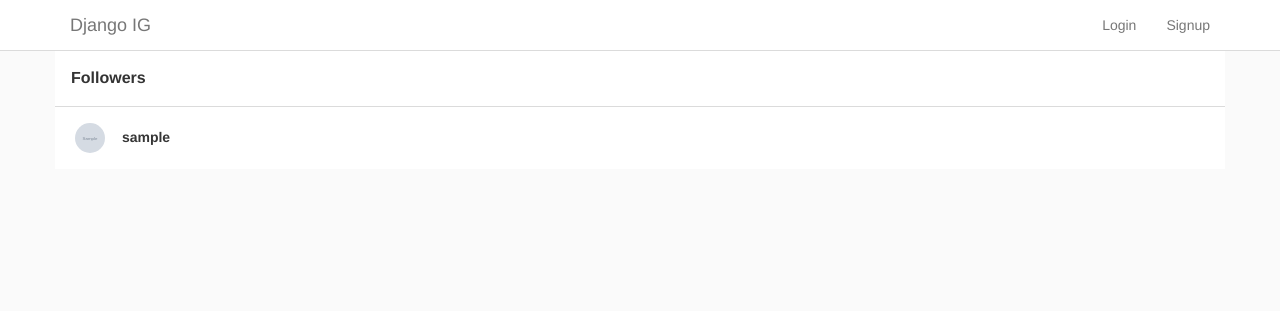
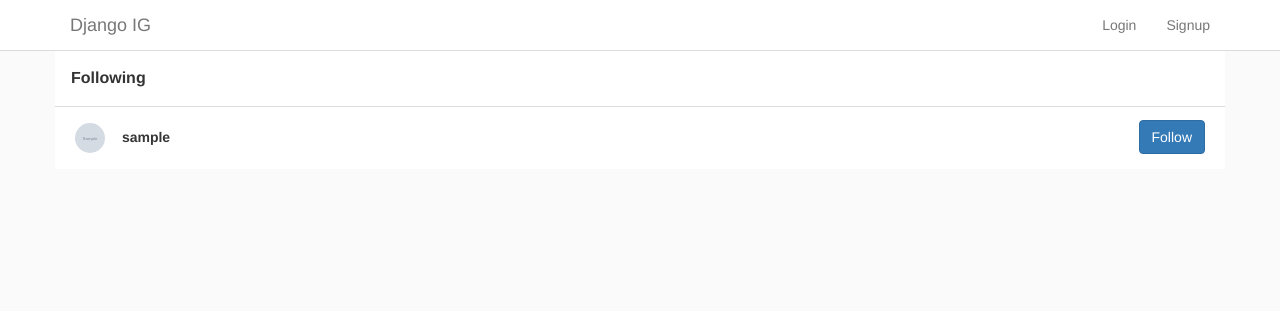
Before and after one commit to andyalam/django_instagram, a Django app: a page that uses feeds/templates/feeds/follow_list.html in a window 1280 px wide. Shown: the top 311 px of the page. Run offline with Django 3.2, Linux system fonts and the light colour scheme; tables that the repository leaves empty hold one stand-in row (values such as "Sample post"); grey boxes marked "Sample" are stand-in pictures; some libraries are stand-ins or nearby versions.

Commit message:
working on follow/unfollow button toggles and ajax views

```diff
--- a/feeds/templates/feeds/follow_list.html
+++ b/feeds/templates/feeds/follow_list.html
@@ -5,16 +5,20 @@
 {% block content %}
 <div class="follow__wrapper row">
   <div class="follow__heading">
-    Followers
+    {{ header }}
   </div>
   {% for profile in profiles %}
-    <div class="follow__card">
+    <div class="follow__card" id="{{ profile.pk }}">
       {% if profile.profile_pic %}
         <img class="picture-circle--small" src="{{ profile.profile_pic.url }}">
       {% else %}
         <img class="picture-circle--small" src="{% static 'images/profile_placeholder.jpg' %}">
       {% endif %}
       <a href="{% url 'profile' profile.user.username %}">{{ profile.user.username }}</a>
+
+      <div class="follow-toggle__container">
+        <button class="btn btn-primary follow-user">Follow</button>
+      </div>
     </div>
   {% endfor %}
 </div>
--- a/feeds/urls.py
+++ b/feeds/urls.py
@@ -16,4 +16,6 @@ urlpatterns = [
     url(r'^post/$', views.post_picture, name='post_picture'),
     url(r'^like/$', views.add_like, name='like'),
     url(r'^comment/$', views.add_comment, name='comment'),
+    url(r'^follow/$', views.follow, name='follow'),
+    url(r'^unfollow/$', views.unfollow, name='unfollow'),
 ]
--- a/feeds/views.py
+++ b/feeds/views.py
@@ -108,7 +108,8 @@ def followers(request, username):
     profiles = user_profile.followers.all
 
     context = {
-        'profiles': profiles
+        'header': 'Followers',
+        'profiles': profiles,
     }
 
     return render(request, 'feeds/follow_list.html', context)
@@ -120,6 +121,7 @@ def following(request, username):
     profiles = user_profile.following.all
 
     context = {
+        'header': 'Following',
         'profiles': profiles
     }
     return render(request, 'feeds/follow_list.html', context)
@@ -214,3 +216,15 @@ def add_comment(request):
         'post_pk': post_pk,
         'commenter_info': commenter_info
     }
+
+
+@ajax_request
+@login_required
+def follow(request):
+    return {}
+
+
+@ajax_request
+@login_required
+def unfollow(request):
+    return {}
--- a/static/css/partials/_profile.scss
+++ b/static/css/partials/_profile.scss
@@ -158,6 +158,7 @@
     border-bottom: 1px solid #dbdbdb;
   }
   &__card {
+    position: relative;
     padding: 16px 20px;
     .picture-circle--small {
       margin-right: 13px;
@@ -166,5 +167,12 @@
       color: #363636;
       font-weight: 600;
     }
+    .follow-toggle__container {
+      position: absolute;
+      top: 21%;
+      right: 20px;
+      z-index: 1;
+      background: #fff;
+    }
   }
 }
--- a/static/css/style.css
+++ b/static/css/style.css
@@ -366,11 +366,18 @@ a:hover {
   padding: 16px;
   border-bottom: 1px solid #dbdbdb; }
 .follow__card {
+  position: relative;
   padding: 16px 20px; }
   .follow__card .picture-circle--small {
     margin-right: 13px; }
   .follow__card a {
     color: #363636;
     font-weight: 600; }
+  .follow__card .follow-toggle__container {
+    position: absolute;
+    top: 21%;
+    right: 20px;
+    z-index: 1;
+    background: #fff; }
 
 /*# sourceMappingURL=style.css.map */
--- a/static/js/index.js
+++ b/static/js/index.js
@@ -118,3 +118,50 @@ $('.add-comment').on('keyup', function(e) {
     $(this).val('');
   }
 });
+
+
+
+
+
+
+
+
+
+
+/*
+ *
+ *    Follow/Unfollow
+ *
+ */
+
+function follow_user(success_cb, error_cb, action) {
+  var follow_profile_pk = $(this).closest('.follow__card').attr('id');
+  console.log(follow_profile_pk);
+
+  $.ajax({
+    type: "POST",
+    url: '/' + action + '/',
+    data: {
+      follow_profile_pk: follow_profile_pk
+    },
+    success: function(data) { success_cb(data); },
+    error: function(error) { error_cb(error); }
+  });
+}
+
+function update_follow_view(data) {
+  console.log('data',data);
+}
+
+function update_unfollow_view(data) {
+  console.log('data',data);
+}
+
+
+$('.follow-user').on('click', function() {
+  follow_user.call(this, update_follow_view, error_cb, 'follow');
+});
+
+$('.unfollow-user').on('click', function() {
+  follow_user.call(this, update_unfollow_view, error_cb, 'unfollow');
+});
```
Also changed, not shown: 1 other file.
